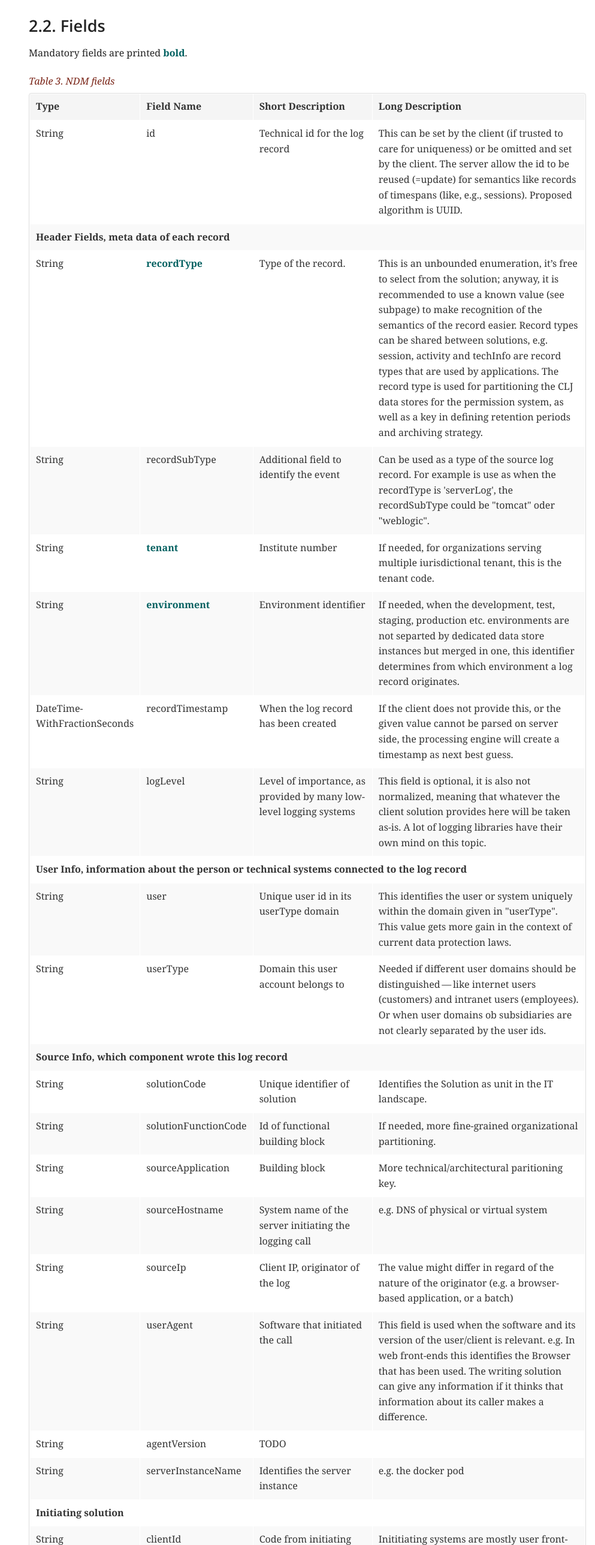
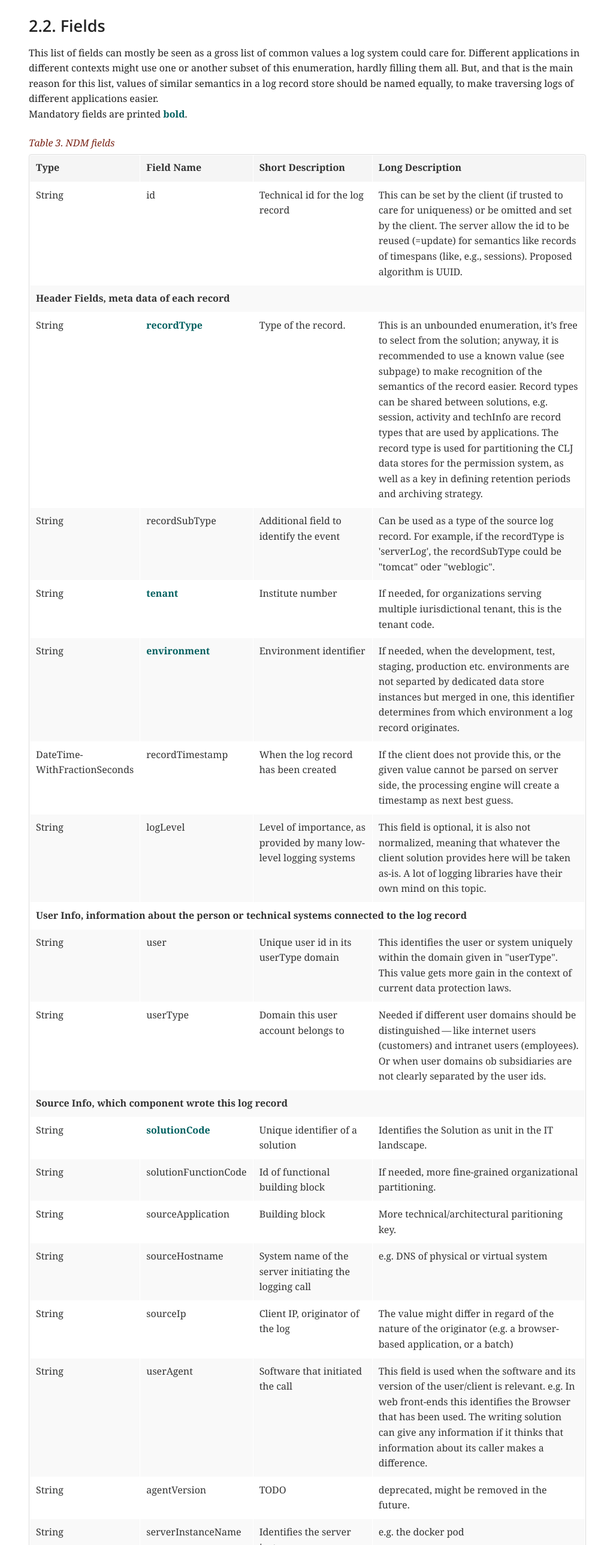
Before and after one commit to McAviti/clj-datamodel, a plain HTML site: page index.html in a window 1280 px wide. Shown: the part 4724-7300 px from the top of the page at 60% size, without its empty margins (287-1280 px from the left). Drawn offline with nearby package versions, Linux system fonts and the light colour scheme; a web font is replaced by a local one.

Commit message:
ready for review

```diff
--- a/index.html
+++ b/index.html
@@ -2301,7 +2301,11 @@ a number of dimensions. This separation then supports in the determination of</p
 <div class="sect2">
 <h3 id="_fields"><a class="anchor" href="#_fields"></a>2.2. Fields</h3>
 <div class="paragraph">
-<p>Mandatory fields are printed <strong class="teal">bold</strong>.</p>
+<p>This list of fields can mostly be seen as a gross list of common values a log system could care for. Different
+applications in different contexts might use one or another subset of this enumeration, hardly filling them all. But,
+and that is the main reason for this list, values of similar semantics in a log record store should be named equally, to
+make traversing logs of different applications easier.<br>
+Mandatory fields are printed <strong class="teal">bold</strong>.</p>
 </div>
 <table class="tableblock frame-all grid-all spread">
 <caption class="title">Table 3. NDM fields</caption>
@@ -2345,7 +2349,7 @@ retention periods and archiving strategy.</p></td>
 <td class="tableblock halign-left valign-top"><p class="tableblock">String</p></td>
 <td class="tableblock halign-left valign-top"><p class="tableblock">recordSubType</p></td>
 <td class="tableblock halign-left valign-top"><p class="tableblock">Additional field to identify the event</p></td>
-<td class="tableblock halign-left valign-top"><p class="tableblock">Can be used as a type of the source log record. For example is use as when the recordType is 'serverLog', the
+<td class="tableblock halign-left valign-top"><p class="tableblock">Can be used as a type of the source log record. For example, if the recordType is 'serverLog', the
 recordSubType could be "tomcat" oder "weblogic".</p></td>
 </tr>
 <tr>
@@ -2397,8 +2401,8 @@ context of current data protection laws.</p></td>
 </tr>
 <tr>
 <td class="tableblock halign-left valign-top"><p class="tableblock">String</p></td>
-<td class="tableblock halign-left valign-top"><p class="tableblock">solutionCode</p></td>
-<td class="tableblock halign-left valign-top"><p class="tableblock">Unique identifier of solution</p></td>
+<td class="tableblock halign-left valign-top"><p class="tableblock"><strong class="teal">solutionCode</strong></p></td>
+<td class="tableblock halign-left valign-top"><p class="tableblock">Unique identifier of a solution</p></td>
 <td class="tableblock halign-left valign-top"><p class="tableblock">Identifies the Solution as unit in the IT landscape.</p></td>
 </tr>
 <tr>
@@ -2438,7 +2442,7 @@ information about its caller makes a difference.</p></td>
 <td class="tableblock halign-left valign-top"><p class="tableblock">String</p></td>
 <td class="tableblock halign-left valign-top"><p class="tableblock">agentVersion</p></td>
 <td class="tableblock halign-left valign-top"><p class="tableblock">TODO</p></td>
-<td class="tableblock halign-left valign-top"></td>
+<td class="tableblock halign-left valign-top"><p class="tableblock">deprecated, might be removed in the future.</p></td>
 </tr>
 <tr>
 <td class="tableblock halign-left valign-top"><p class="tableblock">String</p></td>
@@ -2463,7 +2467,7 @@ processes.</p></td>
 <td class="tableblock halign-left valign-top"><p class="tableblock">String</p></td>
 <td class="tableblock halign-left valign-top"><p class="tableblock">sourceType</p></td>
 <td class="tableblock halign-left valign-top"><p class="tableblock">Syntax of the incoming data</p></td>
-<td class="tableblock halign-left valign-top"><p class="tableblock">Syntax of the incoming data (into the messaging building lbock). 'generic' means using the NDM in JSON, this is the
+<td class="tableblock halign-left valign-top"><p class="tableblock">Syntax of the incoming data (into the messaging brick). 'generic' means using the NDM in JSON, this is the
 default value. If the syntax is not 'generic' the central logging service might be able to to a proper transformation.</p></td>
 </tr>
 <tr>
@@ -2501,19 +2505,19 @@ So a tree-like structure of log records can be created.</p></td>
 <td class="tableblock halign-left valign-top"><p class="tableblock">String</p></td>
 <td class="tableblock halign-left valign-top"><p class="tableblock">contextId1</p></td>
 <td class="tableblock halign-left valign-top"><p class="tableblock">Mapping context id field 1</p></td>
-<td class="tableblock halign-left valign-top"><p class="tableblock">In the evJournal context this is the sessionId.</p></td>
+<td class="tableblock halign-left valign-top"><p class="tableblock">Example: The id of a user session.</p></td>
 </tr>
 <tr>
 <td class="tableblock halign-left valign-top"><p class="tableblock">String</p></td>
 <td class="tableblock halign-left valign-top"><p class="tableblock">contextId2</p></td>
 <td class="tableblock halign-left valign-top"><p class="tableblock">Mapping context id field 2</p></td>
-<td class="tableblock halign-left valign-top"><p class="tableblock">In the evJournal context this is the activityId (Use Case ID).</p></td>
+<td class="tableblock halign-left valign-top"><p class="tableblock">Example: The (use case) id of a user&#8217;s activity.</p></td>
 </tr>
 <tr>
 <td class="tableblock halign-left valign-top"><p class="tableblock">String</p></td>
 <td class="tableblock halign-left valign-top"><p class="tableblock">contextId3</p></td>
 <td class="tableblock halign-left valign-top"><p class="tableblock">Mapping context id field 3</p></td>
-<td class="tableblock halign-left valign-top"><p class="tableblock">In the evJournal context this is the techInfoId.</p></td>
+<td class="tableblock halign-left valign-top"><p class="tableblock">Example: The id of a explicit technical log record.</p></td>
 </tr>
 <tr>
 <td class="tableblock halign-left valign-top"><p class="tableblock">String</p></td>
```
Also changed, not shown: 1 other file.
